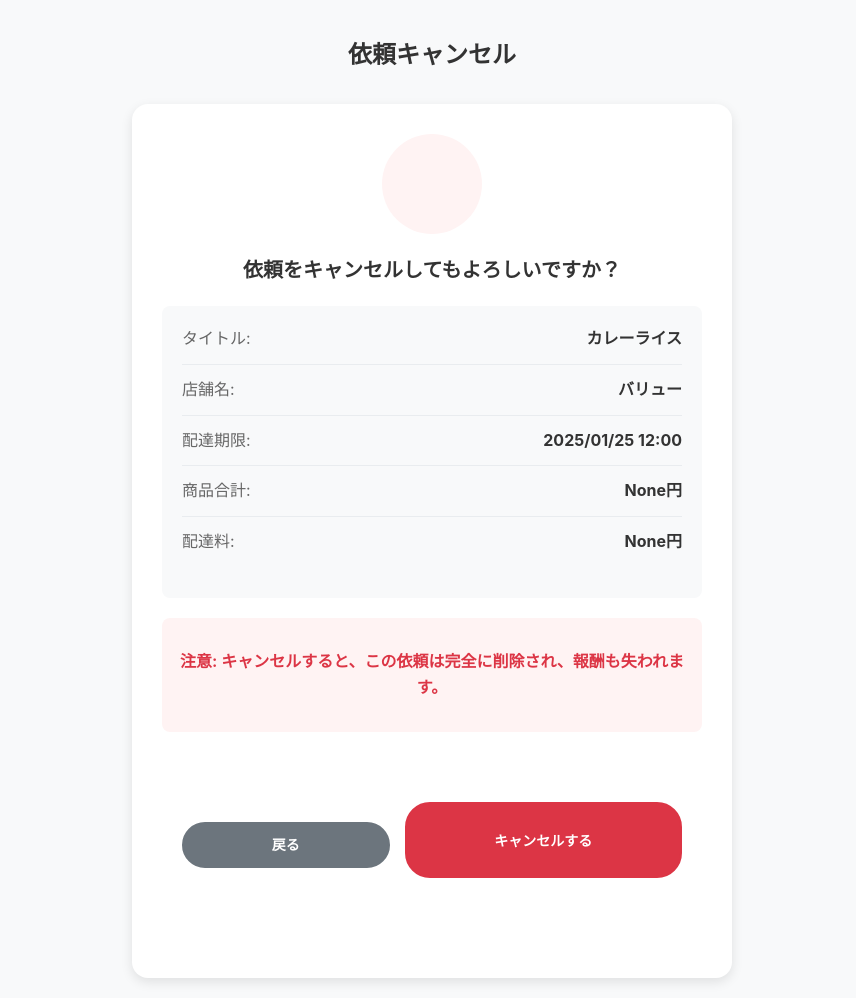
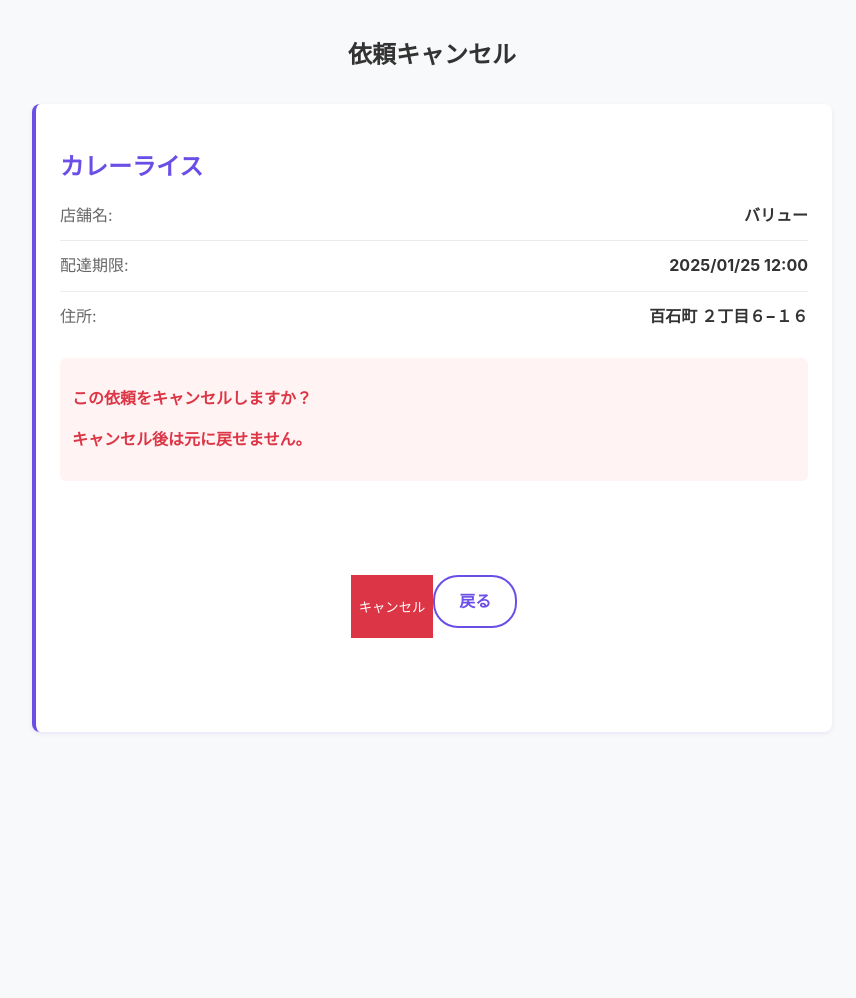
Before and after one commit to 250349d/Mangosteen, a Django app: page /worker/cancel_request/4/ in a window 1280 px wide. Shown: the whole page, without its empty margins (208-1064 px from the left). After the commit the page ends 733 px from the top, so only its background shows below. Run offline with Django 5.2, Linux system fonts and the light colour scheme; a user stored in the database is signed in; data comes from the database, SQL or seed files in the repository.

Commit message:
cancel changescancel changes

```diff
--- a/UserSite/worker_app/templates/cancel_request.html
+++ b/UserSite/worker_app/templates/cancel_request.html
@@ -1,19 +1,46 @@
-<!DOCTYPE html>
-<html lang="en">
-<head>
-    <meta charset="UTF-8">
-    <meta name="viewport" content="width=device-width, initial-scale=1.0">
-    <title>依頼キャンセル</title>
-</head>
-<body>
+{% extends 'worker_app/base.html' %}
+{% load static %}
+
+{% block title %}依頼キャンセル - ふらっとさ{% endblock %}
+
+{% block content %}
+<div class="request-list">
     <h1>依頼キャンセル</h1>
-    <p>以下の依頼をキャンセルしますか？</p>
-    <p><strong>タイトル:</strong> {{ request.title }}</p>
-    <p><strong>詳細:</strong> {{ request.description }}</p>
-    <form method="post">
-        {% csrf_token %}
-        <button type="submit">キャンセルする</button>
-    </form>
-    <a href="{% url 'home' %}">戻る</a>
-</body>
-</html>
+
+    <div class="request-item">
+        <div class="request-header">
+            <h2>{{ request.title }}</h2>
+        </div>
+
+        <div class="request-details">
+            <div class="detail-item">
+                <strong>店舗名:</strong>
+                <span>{{ request.shop_name }}</span>
+            </div>
+
+            <div class="detail-item">
+                <strong>配達期限:</strong>
+                <span>{{ request.limit_of_time|date:"Y/m/d H:i" }}</span>
+            </div>
+
+            <div class="detail-item">
+                <strong>住所:</strong>
+                <span>{{ request.shop_address }} {{ request.shop_street_address }}</span>
+            </div>
+        </div>
+
+        <div class="danger">
+            <p>この依頼をキャンセルしますか？</p>
+            <p>キャンセル後は元に戻せません。</p>
+        </div>
+
+        <form method="post" class="form-actions">
+            {% csrf_token %}
+            <div class="navigation-buttons">
+                <button type="submit" class="btn-danger">キャンセル</button>
+                <a href="{% url 'worker_app:accepted_requests' %}" class="btn-outline">戻る</a>
+            </div>
+        </form>
+    </div>
+</div>
+{% endblock %}
--- a/UserSite/worker_app/views.py
+++ b/UserSite/worker_app/views.py
@@ -140,14 +140,19 @@ def submit_cost_view(request, pk):
 
 @login_required
 def cancel_request_view(request, pk):
+    """
+    依頼をキャンセルするビュー
+    配達中（1）の依頼のみキャンセル可能
+    キャンセル後は支払い完了（4）として扱う
+    """
     task = get_object_or_404(Task, pk=pk)
-    if task.status == '1' and task.worker == request.user: # 確認
+    if task.status == '1' and task.worker == request.user:  # 配達中の依頼のみキャンセル可能
         if request.method == 'POST':
-            task.status = 'C'  # Canceled
+            task.status = '4'  # 支払い完了として扱う
             task.worker = None  # 作業者をクリア
             task.save()
             return redirect('worker_app:mypage')  # マイページに戻る
-    return render(request, 'worker_app/cancel_request.html', {'task': task})
+    return render(request, 'cancel_request.html', {'request': task})
 
 @login_required
 def approve_cost_view(request, pk):
@@ -203,11 +208,12 @@ def approve_cost_view(request, pk):
 def accepted_requests_view(request):
     """
     受注済みの依頼を確認するビュー（一覧）
+    配達中（1）と申請済み（2）の依頼のみを表示
     """
     now = timezone.now()
     tasks = Task.objects.select_related('transaction').prefetch_related('order').filter(
         worker=request.user,
-        status__in=['1', '2', '3']  # Accepted, Waiting for Approval, Re-application
+        status__in=['1', '2']  # 配達中, 申請済み
     ).order_by('limit_of_time')
 
     # 各タスクの期限状態を確認
@@ -230,24 +236,42 @@ def accepted_requests_view(request):
 
 @login_required
 def completed_requests_view(request):
-    completed_tasks = Task.objects.filter(
+    """
+    完了した配達依頼を表示するビュー
+    支払い待ち（3）、支払い完了（4）の依頼を表示
+    キャンセル（C）は支払い完了（4）として扱う
+    """
+    completed_tasks = Task.objects.select_related('transaction').filter(
         worker=request.user,
-        status='4'  # Delivered
-    ).exclude(
-        status='C'  # Canceled
+        status__in=['3', '4', 'C']  # 支払い待ち, 支払い完了, キャンセル
     ).order_by('-delivery_completion_time')
+
+    # キャンセルされた依頼のステータスを支払い完了として扱う
+    for task in completed_tasks:
+        if task.status == 'C':
+            task.status = '4'
 
     return render(request, 'worker_app/completed_requests.html', {'tasks': completed_tasks})
 
 @login_required
 def reward_check_view(request):
-    completed_tasks = Task.objects.filter(
+    """
+    報酬確認ビュー
+    支払い待ち（3）と支払い完了（4）の依頼を表示
+    """
+    completed_tasks = Task.objects.select_related('transaction', 'client').filter(
         worker=request.user,
-        status='4'  # Delivered
+        status__in=['3', '4']  # 支払い待ち, 支払い完了
     ).exclude(
-        status='C'  # Canceled
-    )
+        status='C'  # キャンセル
+    ).order_by('-delivery_completion_time')
 
+    # 各タスクの注文情報を取得
+    for task in completed_tasks:
+        task.orders = Order.objects.filter(task=task)
+        task.total_cost = sum(order.price * order.quantity for order in task.orders)
+
+    # 合計報酬を計算
     total_reward = sum(task.transaction.courier_reward_amount for task in completed_tasks if hasattr(task, 'transaction'))
     completed_count = completed_tasks.count()
 
```
Also changed, not shown: UserSite/worker_app/templates/worker_app/completed_requests.html (added, +42 -0 lines).
